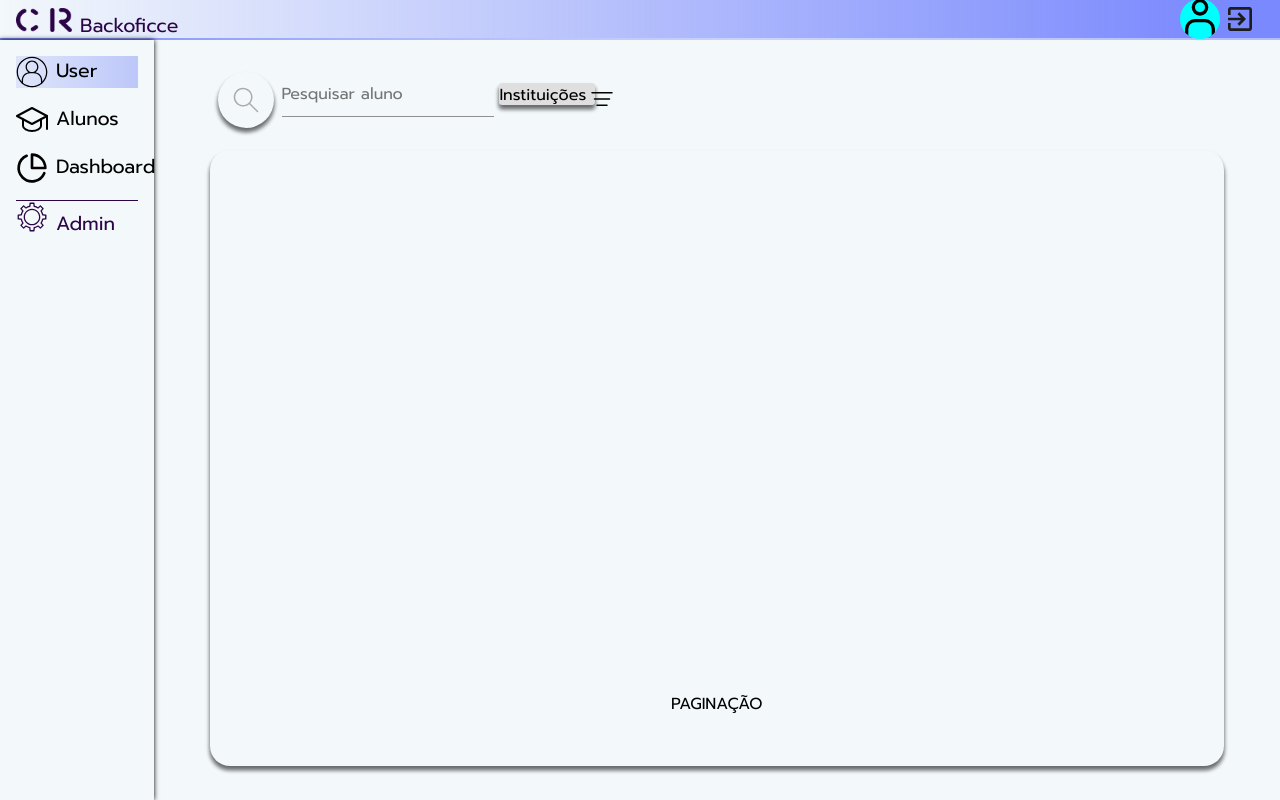
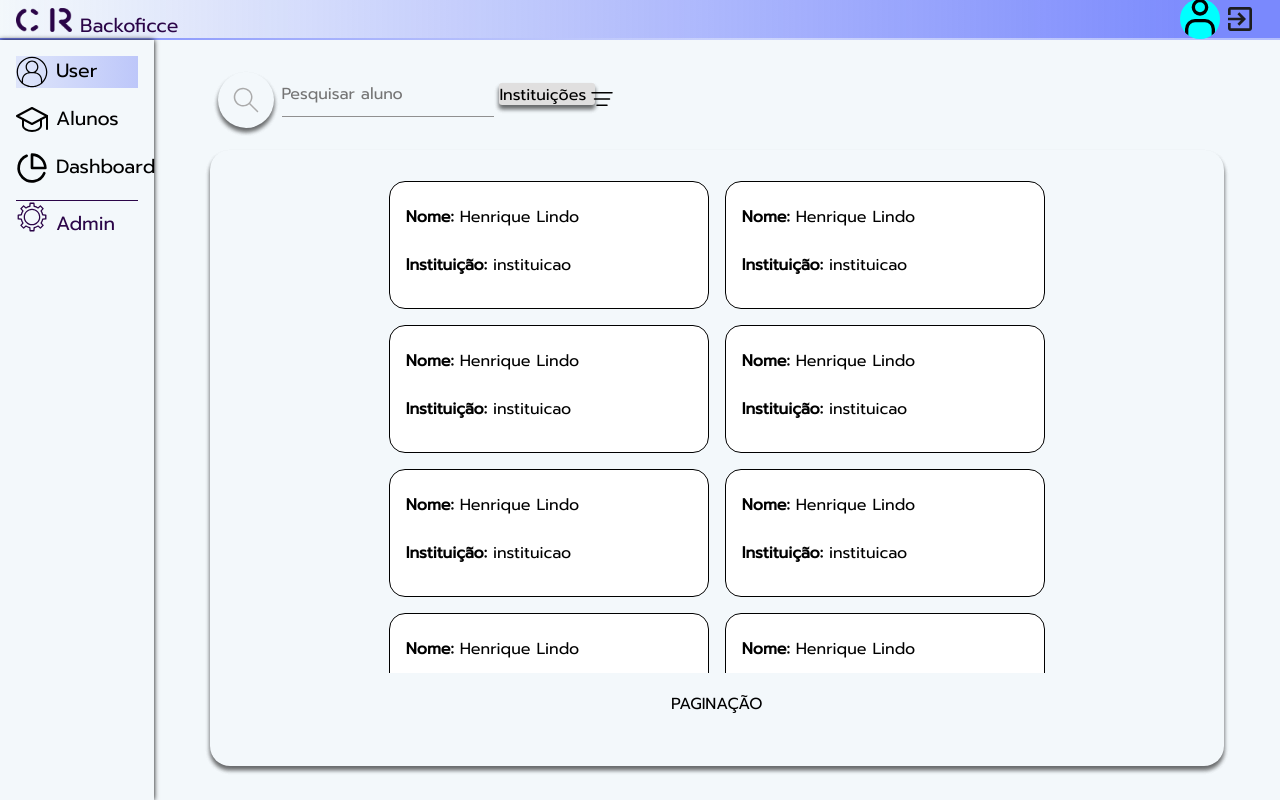
Before and after one commit to Henriqueggperes/coluna_reta-client, a React (Vite) app in the folder app/: page / in a window 1280 px wide. Both pictures are taken after a click on the element "User". Built offline with nearby package versions, Linux system fonts and the light colour scheme.

Commit message:
feat: add Students card component

```diff
--- a/app/src/components/Lists/index.tsx
+++ b/app/src/components/Lists/index.tsx
@@ -2,12 +2,11 @@ import "./style.css";
 import magnifier from "./../../assets/icons/search_icon.svg";
 import filter from "./../../assets/icons/filter_icon.svg";
 import { Students } from "../../mocks/Students/students.mocks";
+import StudentsCards from "../StudentsCards";
 
-const Lists = (props:{}) => {
+const Lists = (props:{navOption:any}) => {
 
   const studentsList = {...Students}
-
-  console.log(studentsList)
 
   return (
     <section className="students_list_component-container">
@@ -28,9 +27,7 @@ const Lists = (props:{}) => {
       </div>
       <section className="students_list-container">
         <section className="students-list">
-          <section className="students_list_cards-container">
-
-          </section>
+          <StudentsCards></StudentsCards>
           <div className="students_list-pagination">PAGINAÇÃO</div>
         </section>
       </section>
--- a/app/src/components/Lists/style.css
+++ b/app/src/components/Lists/style.css
@@ -87,15 +87,7 @@
     rgba(0, 0, 0, 0.25);
     border-radius: 20px;
 }
-.students_list_cards-container{
-    display: flex;
-    flex-wrap: wrap;
-    overflow: auto;
-    justify-content: center;
-    gap: 1rem;
-    height: 80%;
-    width: 90%;
-}
+
 .students_list-pagination{
     display: flex;
     justify-content: center;
@@ -103,40 +95,3 @@
     height: 10%;
     width: 100% ;
 }
-
-.CardInstituicoes {
-    display: flex;
-    box-sizing: border-box;
-    align-items: center;
-    padding: .5rem;
-    gap: 1rem;
-    background-color: rgb(255, 255, 255);
-    border-radius: 1rem;
-    border: solid 1px;
-    height: 8rem;
-    width: 22rem;
-}
-
-.CardInstituicoes  > img {
-    width: 30%;
-    height: 100%;
-    margin-bottom: 1rem;
-}
-
-.CardInfo {
-    display: flex;
-    flex-direction: column;
-    box-sizing: border-box;
-    justify-content: center;
-    margin-top: 1.5rem;
-    line-height: .01rem;
-    font-family: Prompt;
-    font-size: .9rem;
-    height: 100%;
-    width: 70%;
-}
-
-.CardInfo > p{
-    margin: 0;
-    height: 2rem;
-}
--- /dev/null
+++ b/app/src/components/StudentsCards/index.tsx
@@ -0,0 +1,25 @@
+import React from "react";
+import { Students } from "../../mocks/Students/students.mocks";
+import "./style.css";
+
+const StudentsCards = () => {
+  return (
+    <section className="students_list_cards-container">
+      {Students.map((item) => (
+        <div className="StudentsCard">
+          {/* <img src={ma} alt="" /> */}
+          <div className="CardInfo">
+            <p className="student_card_info-name student-info">
+              <b>Nome:</b> {item.name}
+            </p>
+            <p className="student_card_info-institution student-info">
+              <b>Instituição:</b> {item.institution}
+            </p>
+          </div>
+        </div>
+      ))}
+    </section>
+  );
+};
+
+export default StudentsCards;
--- /dev/null
+++ b/app/src/components/StudentsCards/style.css
@@ -0,0 +1,47 @@
+.students_list_cards-container {
+  display: flex;
+  flex-wrap: wrap;
+  overflow: auto;
+  justify-content: center;
+  gap: 1rem;
+  height: 80%;
+  width: 90%;
+}
+
+.StudentsCard {
+  display: flex;
+  box-sizing: border-box;
+  align-items: center;
+  padding: 0.5rem;
+  gap: 1rem;
+  background-color: rgb(255, 255, 255);
+  border-radius: 1rem;
+  border: solid 1px;
+  height: 8rem;
+  width: 20rem;
+}
+
+.StudentsCard > img {
+  width: 30%;
+  height: 100%;
+  margin-bottom: 1rem;
+}
+
+.CardInfo {
+  display: flex;
+  flex-direction: column;
+  box-sizing: border-box;
+  justify-content: center;
+  margin-top: 1.5rem;
+  line-height: 0.01rem;
+  font-family: Prompt;
+  font-size: 0.9rem;
+  height: 100%;
+  width: 70%;
+}
+
+.student-info{
+  margin: .5rem;
+  height: 2rem;
+  font-size: 1rem;
+}
--- a/app/src/pages/Backoficce/index.tsx
+++ b/app/src/pages/Backoficce/index.tsx
@@ -21,7 +21,7 @@ const Backoficce = () => {
            navOptionSelected = {getCurrentOption}
            />
            <section className='backoficce-content'>
-             {currentOption? <Lists/>: <Home/>}
+             {currentOption? <Lists navOption={currentOption}/>: <Home/>}
            </section>
          </section>
       </main>
```
